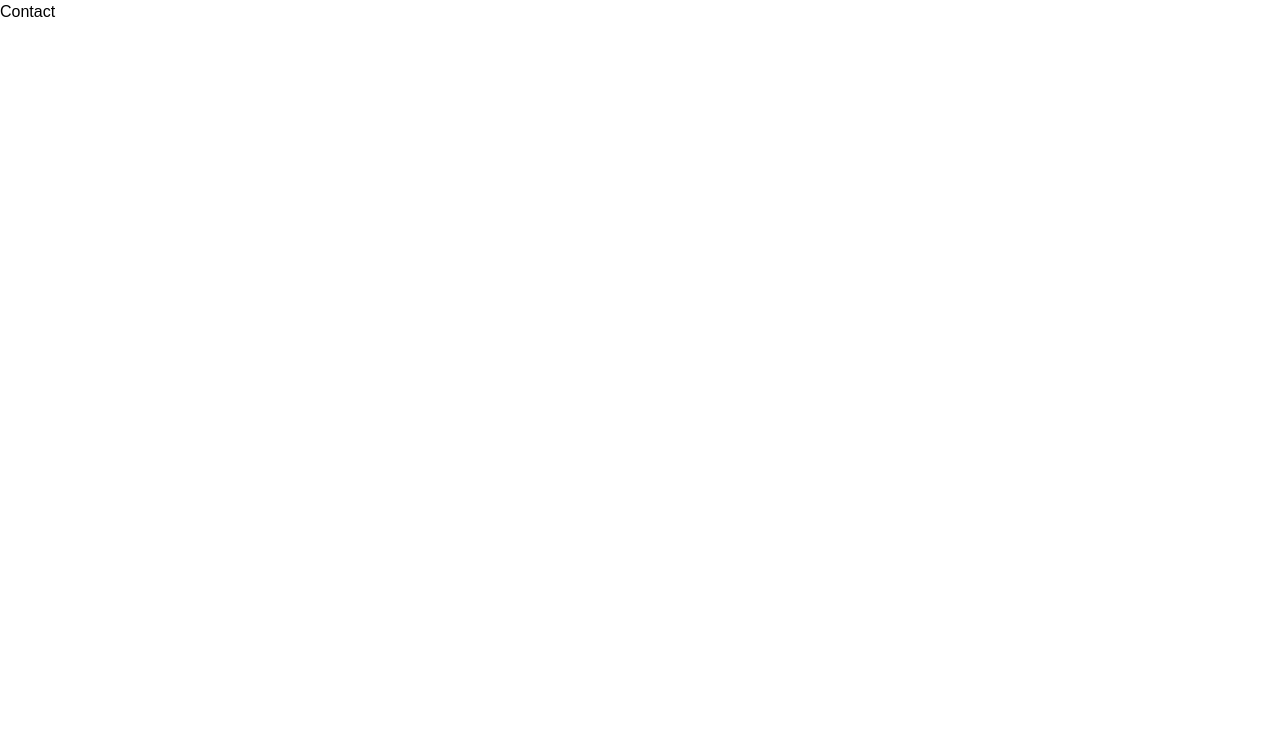
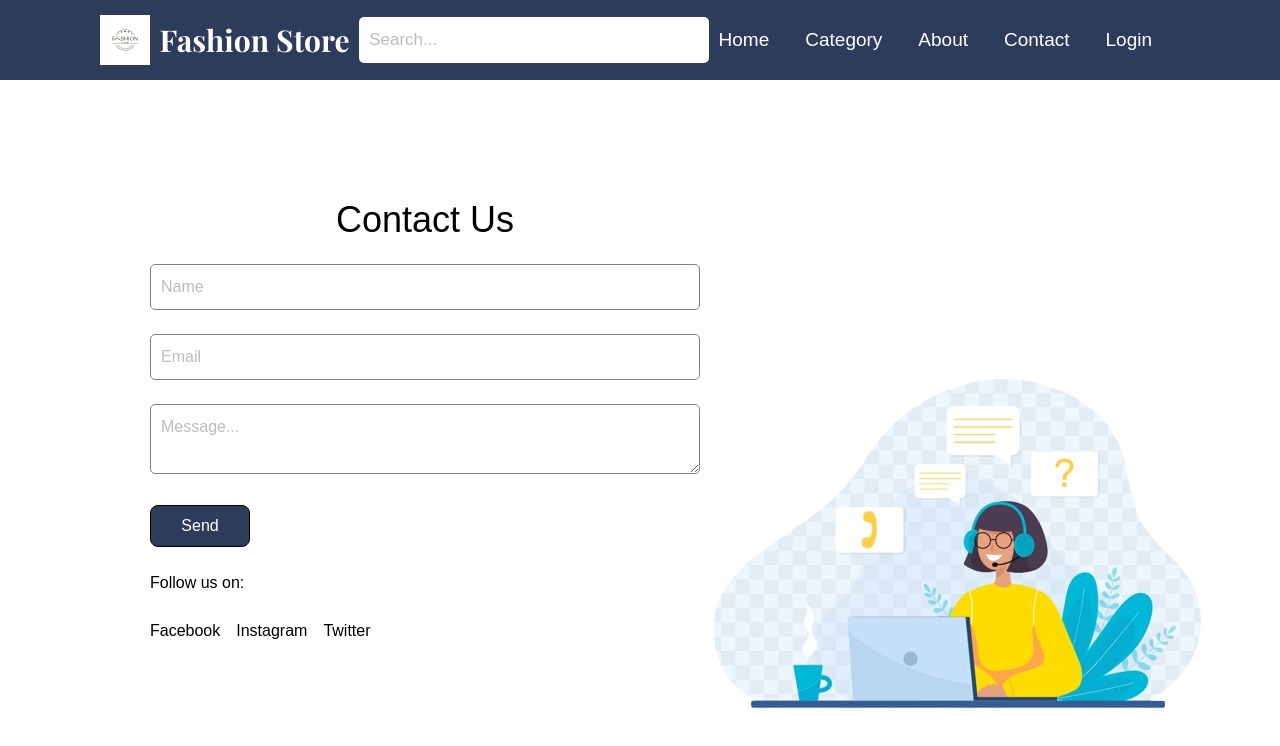
Before and after one commit to diyakhadgi/Ecommerce, a React (Vite) app: page /contact in a window 1280 px wide. Shown: the top 746 px of the page. Built offline with nearby package versions, Linux system fonts and the light colour scheme; a web font is replaced by a local one.

Commit message:
contact us added

```diff
--- a/src/pages/Contact.jsx
+++ b/src/pages/Contact.jsx
@@ -1,9 +1,92 @@
-import React from 'react'
+import React from "react";
+import contact from "../assets/contacts.png";
+import Navbar from "../components/Navbar";
 
 const Contact = () => {
   return (
-    <div>Contact</div>
-  )
-}
+    <>
+      <Navbar />
+      <div style={{ position: "absolute", top: "350px", right: "0px" }}>
+        <img src={contact} alt="" />
+      </div>
+      <div style={{ position: "absolute", top: "200px", left: "150px" }}>
+        <h1 className="text-center text-4xl">Contact Us</h1>
+        <br />
+        <input
+          style={{
+            width: "550px",
+            border: "1px solid grey",
+            color: "black",
+            borderRadius: "5px",
+            outline: "none",
+            padding: "10px",
+          }}
+          type="text"
+          name=""
+          id=""
+          placeholder="Name"
+        />{" "}
+        <br /> <br />
+        <input
+          style={{
+            width: "550px",
+            border: "1px solid grey",
+            color: "black",
+            borderRadius: "5px",
+            outline: "none",
+            padding: "10px",
+          }}
+          type="text"
+          name=""
+          id=""
+          placeholder="Email"
+        />{" "}
+        <br /> <br />
+        <textarea
+          style={{
+            width: "550px",
+            border: "1px solid grey",
+            color: "black",
+            borderRadius: "5px",
+            outline: "none",
+            padding: "10px",
+          }}
+          name=""
+          id=""
+          placeholder="Message..."
+        ></textarea>{" "}
+        <br />
+        <br />
+        <button
+          style={{
+            border: "1px solid black",
+            padding: "8px",
+            width: "100px",
+            borderRadius: "8px",
+            backgroundColor: "#2e3c5c",
+            color: "#fff",
+          }}
+        >
+          Send
+        </button>{" "}
+        <br />
+        <br />
+        <h2>Follow us on:</h2>
+        <br />
+        <div className="flex ">
+          <li className="mr-4" style={{ listStyle: "none" }}>
+            <a href="#">Facebook</a>
+          </li>
+          <li className="mr-4" style={{ listStyle: "none" }}>
+            <a href="#">Instagram</a>
+          </li>
+          <li style={{ listStyle: "none" }}>
+            <a href="#">Twitter</a>
+          </li>
+        </div>
+      </div>
+    </>
+  );
+};
 
-export default Contact
+export default Contact;
```
Also changed, not shown: src/assets/contact.png (added), src/assets/contacts.png (added).
